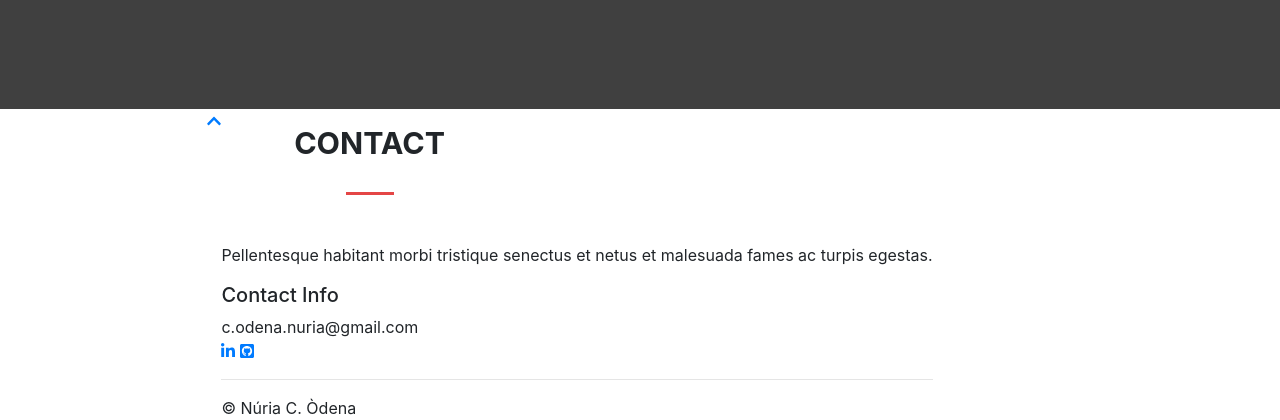
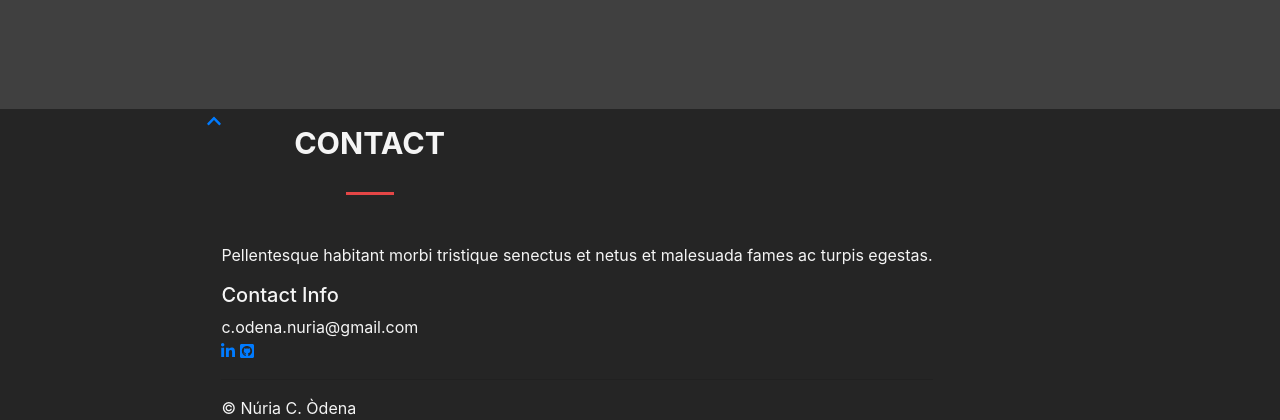
Before and after one commit to ncodena/web-design, a plain HTML site: page index.html in a window 1280 px wide. Shown: the part 4205-4625 px from the top of the page. Drawn offline with nearby package versions, Linux system fonts and the light colour scheme.

Commit message:
styling footer

```diff
--- a/style.css
+++ b/style.css
@@ -300,6 +300,13 @@ h3.heading {
     flex-wrap: wrap;
 }
 
+/* Contact section */
+
+footer {
+    background-color: var(--main-font-color-dark);
+    color: whitesmoke;
+}
+
 /* Media queries */
 
 @media (max-width: 767px) {
```
